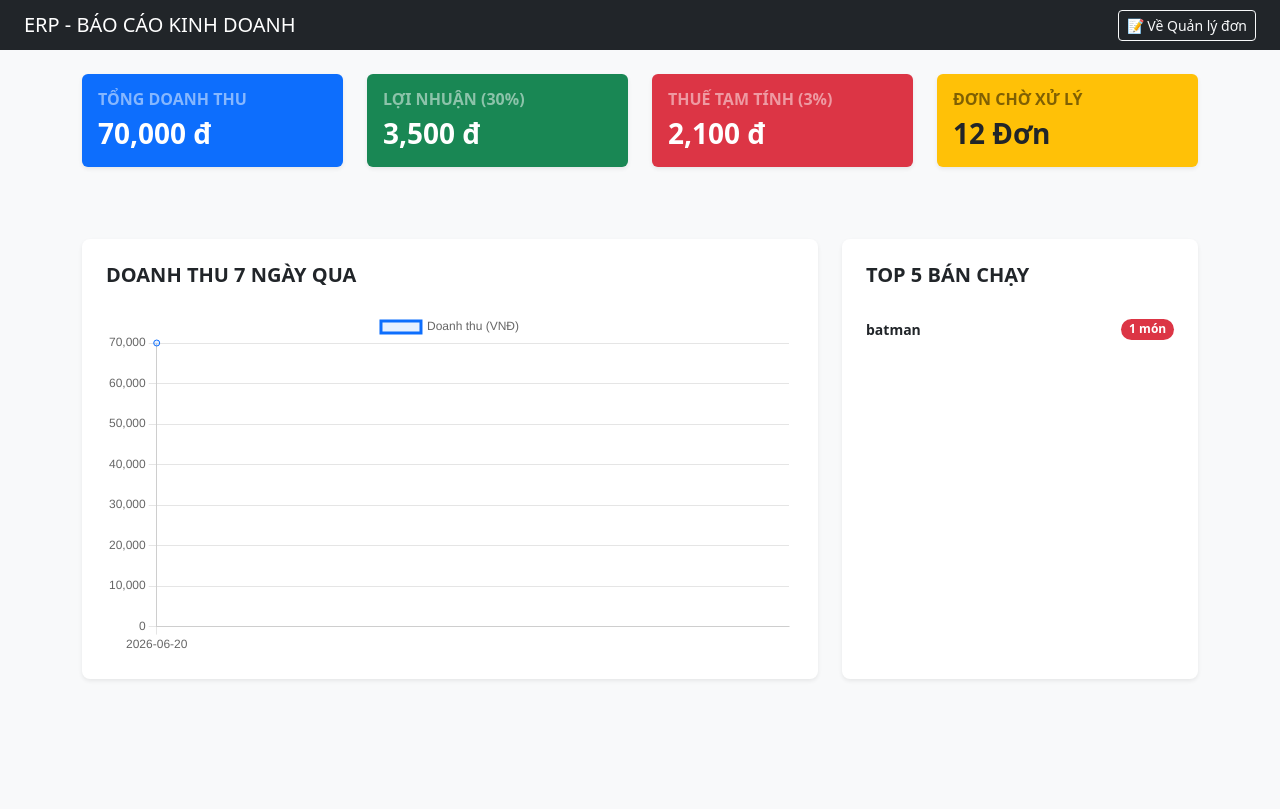
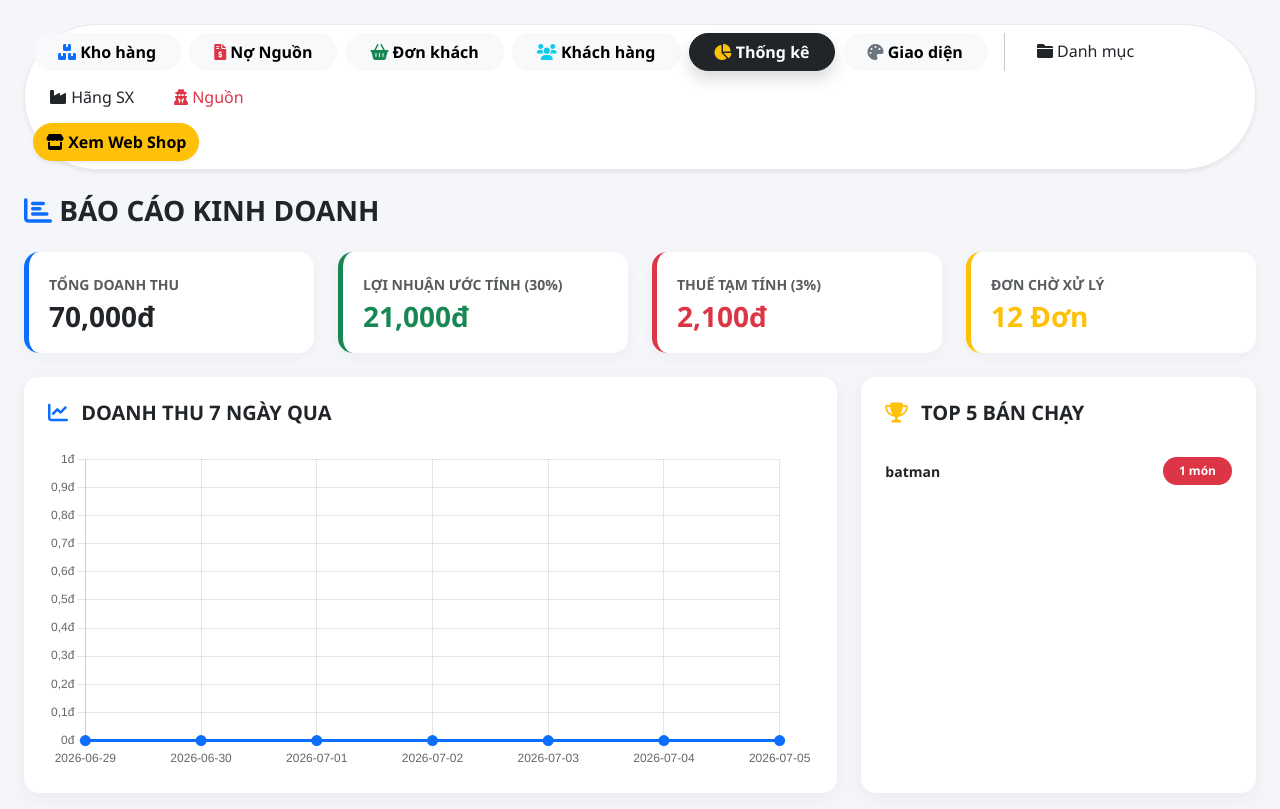
Before and after one commit to rinsilver/Takimitsu-Hobby, a Flask app: page /admin/thong-ke in a window 1280 px wide. Before the commit the page ends 680 px from the top, so only its background shows below. Run offline with Flask 3, Linux system fonts and the light colour scheme; the visitor is signed in with stand-in values (Sample User, id 1); data comes from the database, SQL or seed files in the repository; both versions use the stored data as it was after the commit; some libraries are stand-ins or nearby versions.

Commit message:
update v18.6

```diff
--- a/app.py
+++ b/app.py
@@ -786,16 +786,24 @@ def thong_ke():
     conn = ket_noi_db()
     dt = conn.execute("SELECT SUM(tong_tien) FROM don_hang WHERE trang_thai='Hoàn thành'").fetchone()[0] or 0
     sd = conn.execute("SELECT COUNT(*) FROM don_hang WHERE trang_thai='Chờ xử lý'").fetchone()[0] or 0
-    ds_ngay = conn.execute('''SELECT DATE(ngay_dat) as ngay, SUM(tong_tien) as doanh_thu FROM don_hang
-        WHERE trang_thai='Hoàn thành' GROUP BY ngay ORDER BY ngay DESC LIMIT 7''').fetchall()
 
-    chart_labels = [row['ngay'] for row in reversed(ds_ngay)]
-    chart_data = [row['doanh_thu'] for row in reversed(ds_ngay)]
+    # TỐI ƯU THẦN THÁNH: Tự động tạo mốc 7 ngày gần nhất để biểu đồ không bao giờ bị rỗng dữ liệu
+    import datetime
+    chart_labels = []
+    chart_data = []
+    for i in range(6, -1, -1):
+        ngay_str = (datetime.date.today() - datetime.timedelta(days=i)).strftime('%Y-%m-%d')
+        chart_labels.append(ngay_str)
+
+        # Lấy doanh thu thực tế của ngày này, nếu không có tự động trả về 0đ
+        row = conn.execute("SELECT SUM(tong_tien) FROM don_hang WHERE trang_thai='Hoàn thành' AND DATE(ngay_dat) = ?", (ngay_str,)).fetchone()
+        chart_data.append(row[0] or 0)
+
     top_products = conn.execute('''SELECT s.ten, SUM(c.so_luong) as total_qty FROM chi_tiet_don c
         JOIN san_pham s ON c.san_pham_id = s.id JOIN don_hang d ON c.don_hang_id = d.id
         WHERE d.trang_thai = 'Hoàn thành' GROUP BY s.id ORDER BY total_qty DESC LIMIT 5''').fetchall()
     conn.close()
-    return render_template('thong_ke.html', doanh_thu=dt, so_don_moi=sd, tien_loi=dt*0.05, thue_vat=dt*0.03, labels=json.dumps(chart_labels), values=json.dumps(chart_data), top_sps=top_products)
+    return render_template('thong_ke.html', doanh_thu=dt, so_don_moi=sd, thue_vat=dt*0.03, labels=json.dumps(chart_labels), values=json.dumps(chart_data), top_sps=top_products)
 
 @app.route('/xoa-danh-muc/<int:id>', methods=['POST'])
 def xoa_danh_muc(id):
--- a/templates/index.html
+++ b/templates/index.html
@@ -67,8 +67,8 @@
     <div class="row g-3">
         <div class="col-md-3 col-6"><div class="service-box bg-blue-light"><i class="fas fa-shipping-fast text-primary"></i><div><h6>Giao hàng hỏa tốc</h6><p>Đóng gói siêu kỹ</p></div></div></div>
         <div class="col-md-3 col-6"><div class="service-box bg-pink-light"><i class="fas fa-shield-alt text-danger"></i><div><h6>Cam kết chính hãng</h6><p>Bảo hành 1 đổi 1</p></div></div></div>
-        <div class="col-md-3 col-6"><div class="service-box bg-yellow-light"><i class="fas fa-gem text-warning"></i><div><h6>Tích điểm VIP</h6><p>Ưu đãi độc quyền</p></div></div></div>
-        <div class="col-md-3 col-6"><div class="service-box bg-green-light"><i class="fas fa-headset text-success"></i><div><h6>Hỗ trợ 24/7</h6><p>Tư vấn tận tình</p></div></div></div>
+        <div class="col-md-3 col-6"><div class="service-box bg-yellow-light"><i class="fas fa-gem text-warning"></i><div><h6>Khách hàng thân thiết</h6><p>Ưu đãi độc quyền</p></div></div></div>
+        <div class="col-md-3 col-6"><div class="service-box bg-green-light"><i class="fas fa-headset text-success"></i><div><h6>Hỗ trợ khi siêng</h6><p>Tư vấn tận tình</p></div></div></div>
     </div>
 </div>
 
--- a/templates/thong_ke.html
+++ b/templates/thong_ke.html
@@ -1,81 +1,84 @@
-<!DOCTYPE html>
-<html lang="vi">
-<head>
-    <meta charset="UTF-8">
-    <title>Báo Cáo Thống Kê</title>
-    <link href="https://cdn.jsdelivr.net/npm/bootstrap@5.3.0/dist/css/bootstrap.min.css" rel="stylesheet">
-    <link rel="stylesheet" href="https://cdnjs.cloudflare.com/ajax/libs/font-awesome/6.0.0/css/all.min.css">
-    <script src="https://cdn.jsdelivr.net/npm/chart.js"></script>
-</head>
-<body class="bg-light">
-    <nav class="navbar navbar-dark bg-dark mb-4">
-        <div class="container-fluid px-4">
-            <span class="navbar-brand mb-0 h1">ERP - BÁO CÁO KINH DOANH</span>
-            <a href="/admin/don-hang" class="btn btn-sm btn-outline-light">📝 Về Quản lý đơn</a>
+{% extends "admin_base.html" %}
+{% set active_page = 'thong_ke' %}
+
+{% block title %}Báo Cáo Thống Kê{% endblock %}
+
+{% block extra_css %}
+<style>
+    .stat-card-premium {
+        border-radius: 15px;
+        border: none;
+        padding: 20px;
+        transition: transform 0.3s ease;
+        box-shadow: 0 4px 15px rgba(0, 0, 0, 0.04);
+        background: #fff;
+    }
+    .stat-card-premium:hover { transform: translateY(-5px); }
+</style>
+{% endblock %}
+
+{% block content %}
+<div class="d-flex justify-content-between align-items-center mb-4 mt-2">
+    <h3 class="fw-bold m-0"><i class="fas fa-chart-bar text-primary"></i> BÁO CÁO KINH DOANH</h3>
 </div>
-    </nav>
 
-    <div class="container">
-        <div class="row g-4">
+<div class="row g-4 mb-4">
     <div class="col-md-3">
-                <div class="card text-white bg-primary border-0 shadow-sm h-100">
-                    <div class="card-body">
-                        <h6 class="card-title text-uppercase fw-bold text-white-50">TỔNG DOANH THU</h6>
-                        <h3 class="card-text fw-bold">{{ "{:,.0f}".format(doanh_thu) }} đ</h3>
-                    </div>
+        <div class="stat-card-premium border-start border-primary border-5">
+            <small class="text-muted fw-bold text-uppercase">Tổng Doanh Thu</small>
+            <h3 class="fw-bold text-dark mt-1 mb-0">{{ "{:,.0f}".format(doanh_thu) }}đ</h3>
         </div>
     </div>
     <div class="col-md-3">
-                <div class="card text-white bg-success border-0 shadow-sm h-100">
-                    <div class="card-body">
-                        <h6 class="card-title text-uppercase fw-bold text-white-50">LỢI NHUẬN (30%)</h6>
-                        <h3 class="card-text fw-bold">{{ "{:,.0f}".format(tien_loi) }} đ</h3>
-                    </div>
+        <div class="stat-card-premium border-start border-success border-5">
+            <small class="text-muted fw-bold text-uppercase">Lợi Nhuận Ước Tính (30%)</small>
+            <h3 class="fw-bold text-success mt-1 mb-0">{{ "{:,.0f}".format(doanh_thu * 0.3) }}đ</h3>
         </div>
     </div>
     <div class="col-md-3">
-                <div class="card text-white bg-danger border-0 shadow-sm h-100">
-                    <div class="card-body">
-                        <h6 class="card-title text-uppercase fw-bold text-white-50">THUẾ TẠM TÍNH (3%)</h6>
-                        <h3 class="card-text fw-bold">{{ "{:,.0f}".format(thue_vat) }} đ</h3>
-                    </div>
+        <div class="stat-card-premium border-start border-danger border-5">
+            <small class="text-muted fw-bold text-uppercase">Thuế Tạm Tính (3%)</small>
+            <h3 class="fw-bold text-danger mt-1 mb-0">{{ "{:,.0f}".format(thue_vat) }}đ</h3>
         </div>
     </div>
     <div class="col-md-3">
-                <div class="card text-dark bg-warning border-0 shadow-sm h-100">
-                    <div class="card-body">
-                        <h6 class="card-title text-uppercase fw-bold text-black-50">ĐƠN CHỜ XỬ LÝ</h6>
-                        <h3 class="card-text fw-bold">{{ so_don_moi }} Đơn</h3>
-                    </div>
+        <div class="stat-card-premium border-start border-warning border-5">
+            <small class="text-muted fw-bold text-uppercase">Đơn Chờ Xử Lý</small>
+            <h3 class="fw-bold text-warning mt-1 mb-0">{{ so_don_moi }} Đơn</h3>
         </div>
     </div>
 </div>
 
-        <div class="row mt-5 g-4">
+<div class="row g-4">
     <div class="col-lg-8">
-                <div class="bg-white p-4 rounded-3 shadow-sm">
-                    <h5 class="fw-bold mb-4">DOANH THU 7 NGÀY QUA</h5>
+        <div class="premium-card p-4">
+            <h5 class="fw-bold mb-4"><i class="fas fa-chart-line text-primary me-2"></i> DOANH THU 7 NGÀY QUA</h5>
+            <div style="position: relative; height:320px;">
                 <canvas id="revenueChart"></canvas>
             </div>
         </div>
+    </div>
     <div class="col-lg-4">
-                <div class="bg-white p-4 rounded-3 shadow-sm h-100">
-                    <h5 class="fw-bold mb-4">TOP 5 BÁN CHẠY</h5>
+        <div class="premium-card p-4 h-100">
+            <h5 class="fw-bold mb-4"><i class="fas fa-trophy text-warning me-2"></i> TOP 5 BÁN CHẠY</h5>
             <div class="list-group list-group-flush">
                 {% for sp in top_sps %}
-                        <div class="list-group-item px-0 d-flex justify-content-between">
-                            <span class="small fw-bold text-truncate" style="max-width: 75%;">{{ sp.ten }}</span>
-                            <span class="badge bg-danger rounded-pill">{{ sp.total_qty }} món</span>
+                <div class="list-group-item px-0 d-flex justify-content-between align-items-center">
+                    <span class="small fw-bold text-dark text-truncate" style="max-width: 70%;" title="{{ sp.ten }}">{{ sp.ten }}</span>
+                    <span class="badge bg-danger rounded-pill px-3 py-2">{{ sp.total_qty }} món</span>
                 </div>
+                {% else %}
+                <div class="text-center py-5 text-muted small">Chưa có dữ liệu bán hàng hoàn thành sếp ơi!</div>
                 {% endfor %}
             </div>
         </div>
     </div>
 </div>
-    </div>
+{% endblock %}
 
+{% block scripts %}
+<script src="https://cdn.jsdelivr.net/npm/chart.js"></script>
 <script>
-        // CHẤP NHẬN BÁO ĐỎ VS CODE Ở ĐÂY ĐỂ WEB CHẠY ĐƯỢC
     const ctx = document.getElementById('revenueChart').getContext('2d');
     new Chart(ctx, {
         type: 'line',
@@ -85,15 +88,31 @@
                 label: 'Doanh thu (VNĐ)',
                 data: {{ values | safe }},
                 borderColor: '#0d6efd',
+                backgroundColor: 'rgba(13, 110, 253, 0.04)',
+                borderWidth: 3,
                 tension: 0.4,
                 fill: true,
-                    backgroundColor: 'rgba(13, 110, 253, 0.1)'
+                pointBackgroundColor: '#0d6efd',
+                pointRadius: 4
             }]
         },
         options: {
-                scales: { y: { beginAtZero: true } }
+            responsive: true,
+            maintainAspectRatio: false,
+            scales: {
+                y: {
+                    beginAtZero: true,
+                    ticks: {
+                        callback: function(value) {
+                            return value.toLocaleString('vi-VN') + 'đ';
+                        }
+                    }
+                }
+            },
+            plugins: {
+                legend: { display: false }
+            }
         }
     });
 </script>
-</body>
-</html>
+{% endblock %}
```
Also changed, not shown: templates/cong_no_nguon.html (+49 -42 lines), database_v5.db. Lines whose indentation alone changed are shown as unchanged.
